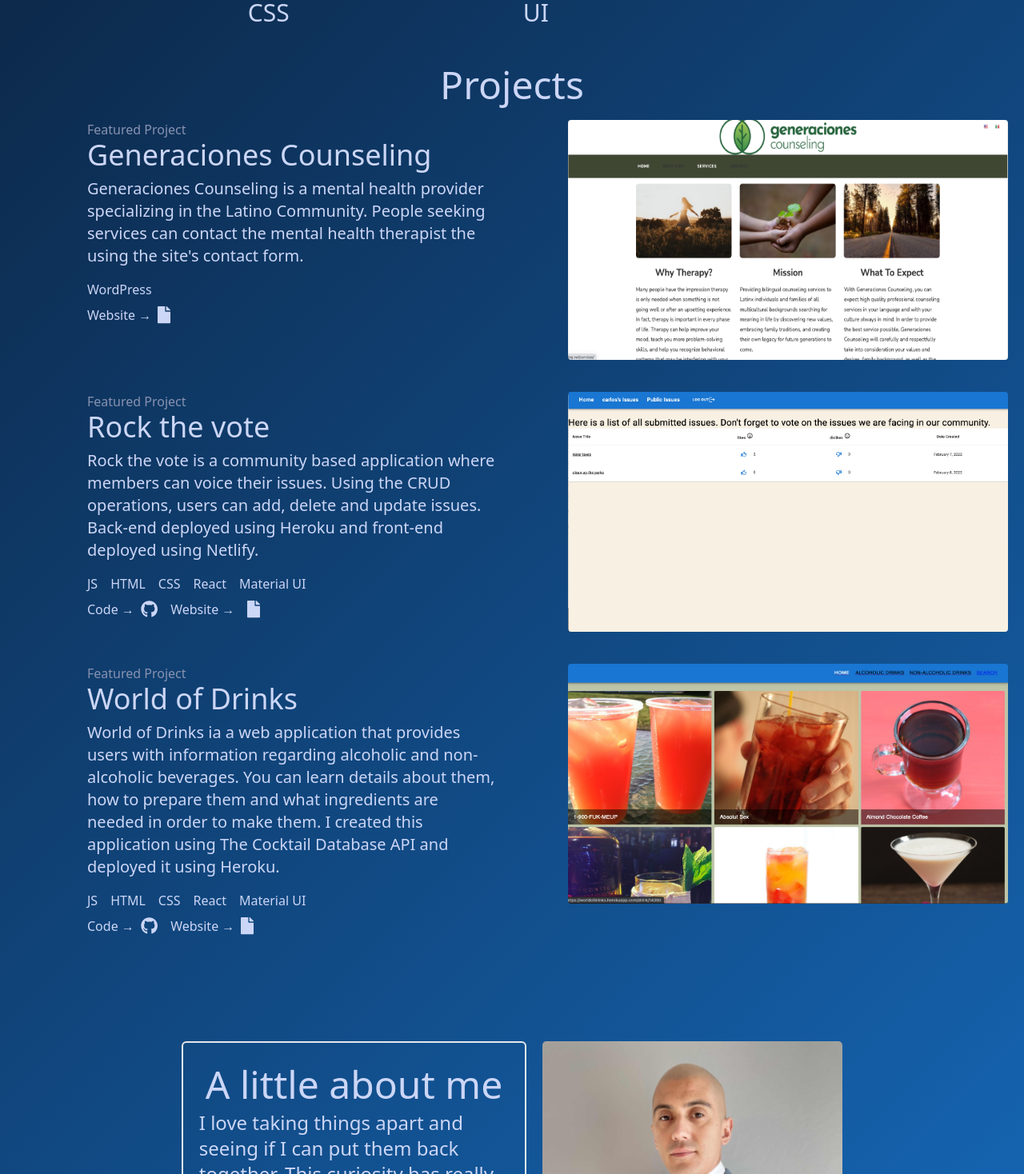
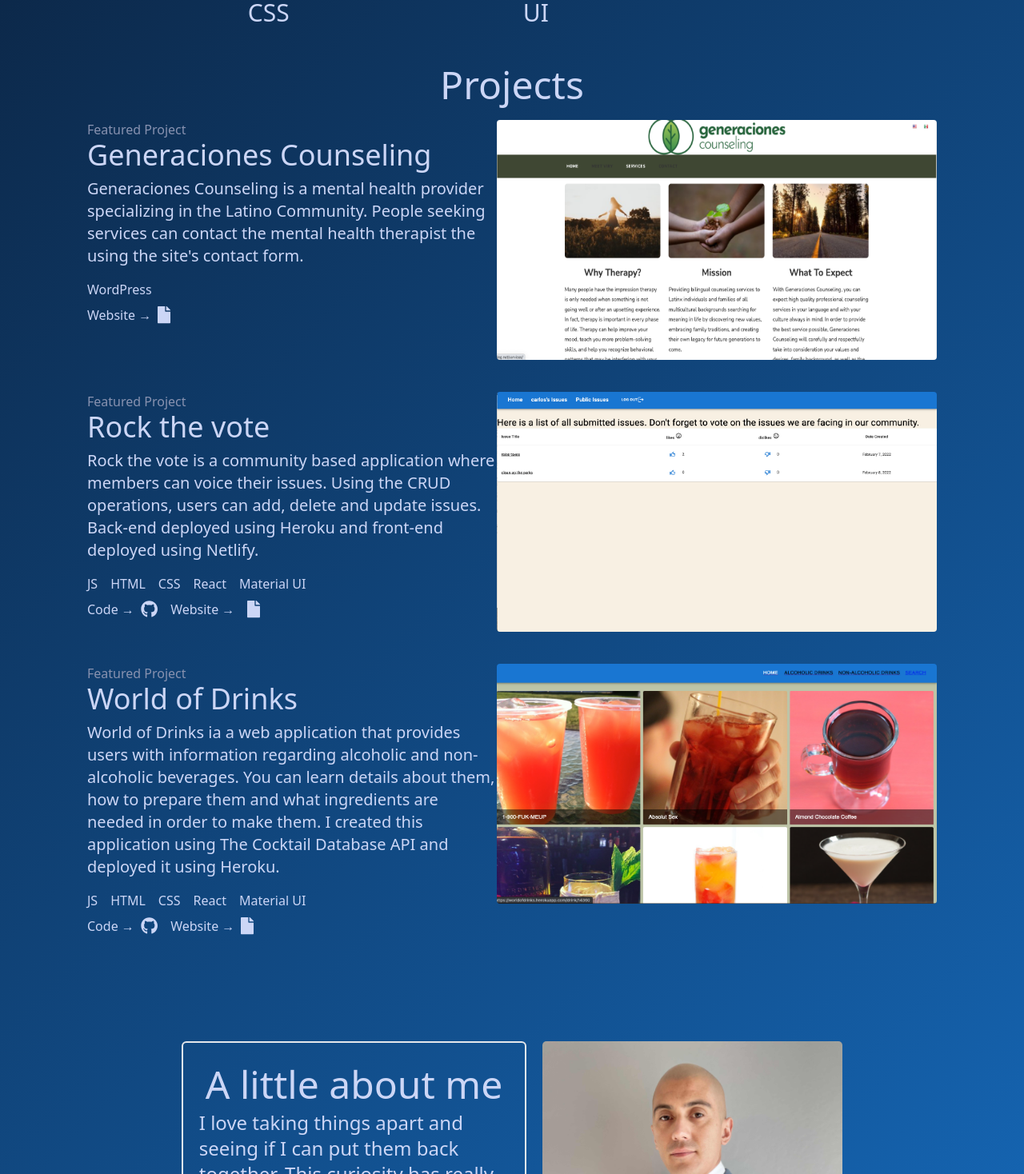
Before and after one commit to cgzapien/carloszapien-portfolio, a React (Create React App) app: page / in a window 1280 px wide. Shown: the part 742-2210 px from the top of the page at 80% size. Built offline with nearby package versions, Linux system fonts and the light colour scheme.

Commit message:
fixed width for projects and about

```diff
--- a/src/components/About.js
+++ b/src/components/About.js
@@ -3,9 +3,9 @@ import meme from "../media/meme.jpg"
 
 const About = () => {
   return (
-    <div id="about" className=" h-[45rem]">
+    <div id="about" className=" h-[45rem] w-fit m-auto">
       <div className="flex flex-col sm:flex-row justify-center mt-28 sm:space-x-5 w-fit m-auto sm:w-max">
-        <div className="p-5 border-2 rounded-md">
+        <div className="p-5 border-2 rounded-md ">
           <h1 className="text-5xl text-center p-2">A little about me</h1>
           <p className=" break-normal text-[20px] lg:text-2xl w-96">
             I love taking things apart and seeing if I can put them back together. This curiosity has really helped in learning
--- a/src/components/ProjectOne.js
+++ b/src/components/ProjectOne.js
@@ -5,7 +5,7 @@ import { faFile } from "@fortawesome/free-solid-svg-icons";
 
 export default function ProjectOne() {
   return (
-    <div id="projectOne" className="h-max p-5 lg:flex lg:justify-center">
+    <div id="projectOne" className="h-max p-5 lg:flex lg:justify-center w-fit m-auto">
       <div id="project-content" className="  w-fit mx-auto">
         <p className=" text-base text-[#8892b0]">Featured Project</p>
         <h1 className=" text-4xl">Generaciones Counseling</h1>
--- a/src/components/ProjectThree.js
+++ b/src/components/ProjectThree.js
@@ -7,7 +7,7 @@ import drinksImage from "../media/worldOfDrinks.png"
 export default function ProjectThree() {
   return (
 
-    <div id="projectThree" className="h-max p-5 lg:flex lg:justify-center">
+    <div id="projectThree" className="h-max p-5 lg:flex lg:justify-center w-fit m-auto">
       <div id="project-content" className="  w-fit mx-auto">
         <p className=" text-base text-[#8892b0]">Featured Project</p>
         <h1 className=" text-4xl">World of Drinks</h1>
--- a/src/components/ProjectTwo.js
+++ b/src/components/ProjectTwo.js
@@ -6,7 +6,7 @@ import { faFile } from "@fortawesome/free-solid-svg-icons";
 import rockthevote from "../media/rockthevote.png"
 export default function ProjectTwo() {
   return (
-    <div id="projectOne" className="h-max p-5 lg:flex lg:justify-center">
+    <div id="projectOne" className="h-max p-5 lg:flex lg:justify-center w-fit m-auto">
       <div id="project-content" className="  w-fit mx-auto">
         <p className=" text-base text-[#8892b0]">Featured Project</p>
         <h1 className=" text-4xl">Rock the vote</h1>
```
